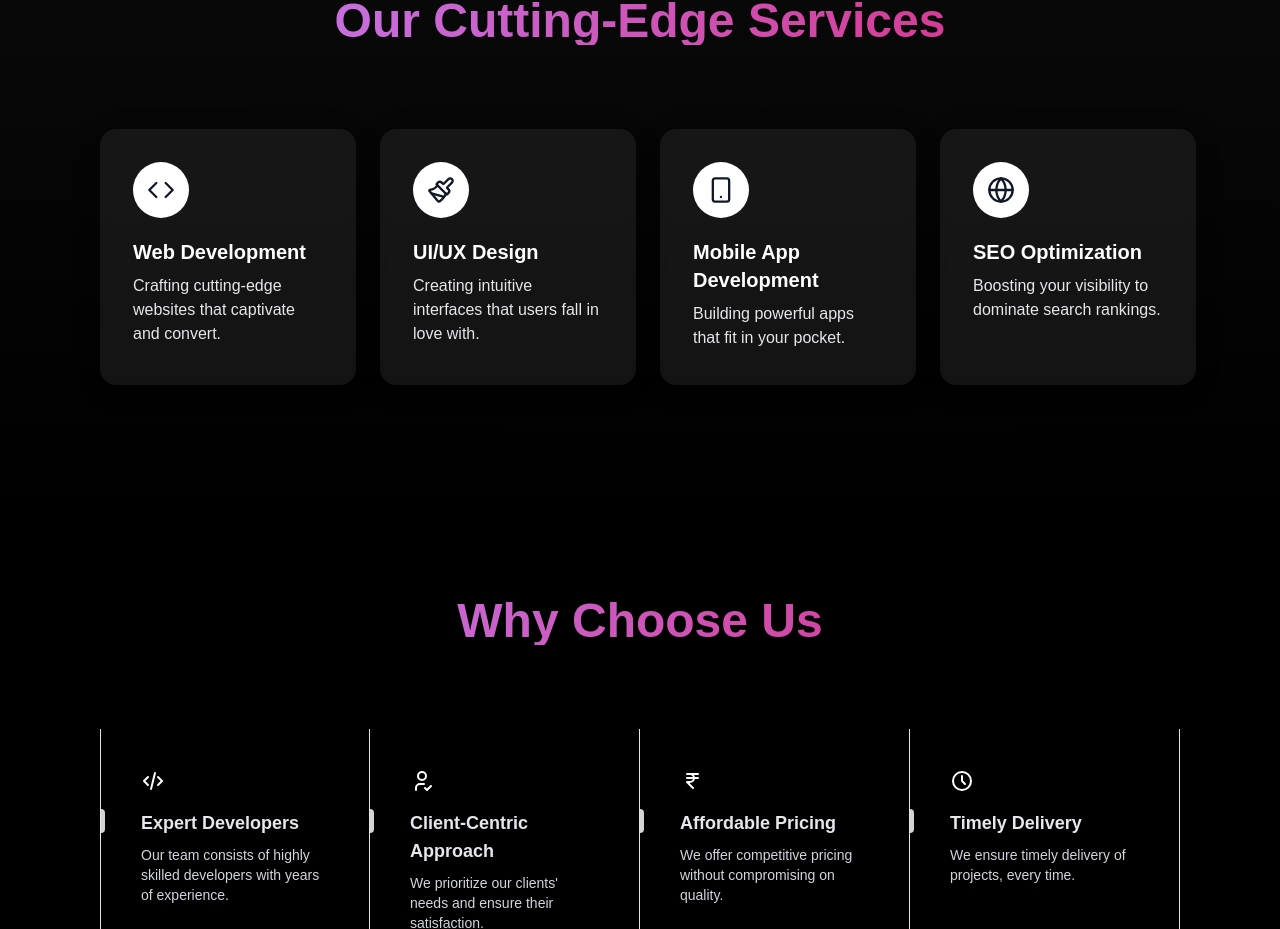
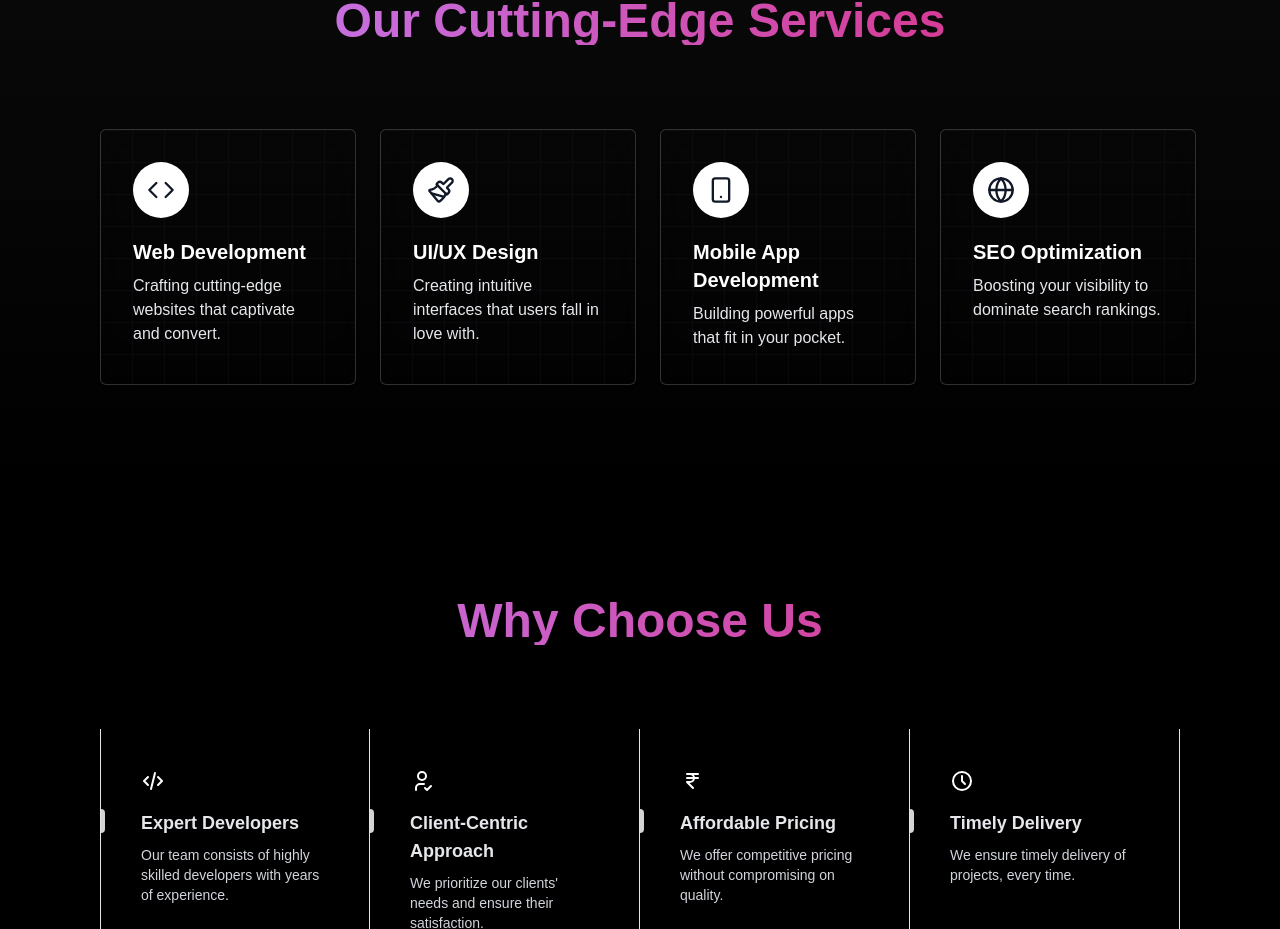
Before and after one commit to XcelB2B/design3, a Next.js app: page / in a window 1280 px wide. Shown: the part 899-1828 px from the top of the page. Built offline with nearby package versions, Linux system fonts and the light colour scheme.

Commit message:
Refactor ServiceCards component styles for consistency

```diff
--- a/src/app/_components/ServiceCards.jsx
+++ b/src/app/_components/ServiceCards.jsx
@@ -29,11 +29,11 @@ const services = [
 
 const ServiceCard = ({ title, description, icon: Icon, isInView }) => (
   <motion.div
-    className="backdrop-blur-md glass p-8 rounded border border-gray-200/20 shadow hover:shadow-md transition-all duration-300 relative overflow-hidden group lg:w-64 lg:h-64 md:w-72 md:h-64 w-full h-full"
+    className="backdrop-blur-md bg-grid-gray-800/[0.2]  p-8 rounded-md border border-gray-200/20 shadow hover:shadow-md transition-all duration-300 relative overflow-hidden group lg:w-64 lg:h-64 md:w-72 md:h-64 w-full h-full  "
     initial={{ opacity: 0, y: 50 }}
     animate={isInView ? { opacity: 1, y: 0 } : { opacity: 0, y: 50 }}
     transition={{ duration: 0.5 }}
-    whileHover={{ y: -10, scale: 1.02 }}
+    whileHover={{ y: -10, scale: 1.01 }}
     whileTap={{ scale: 0.98 }}
   >
     <motion.div
```
